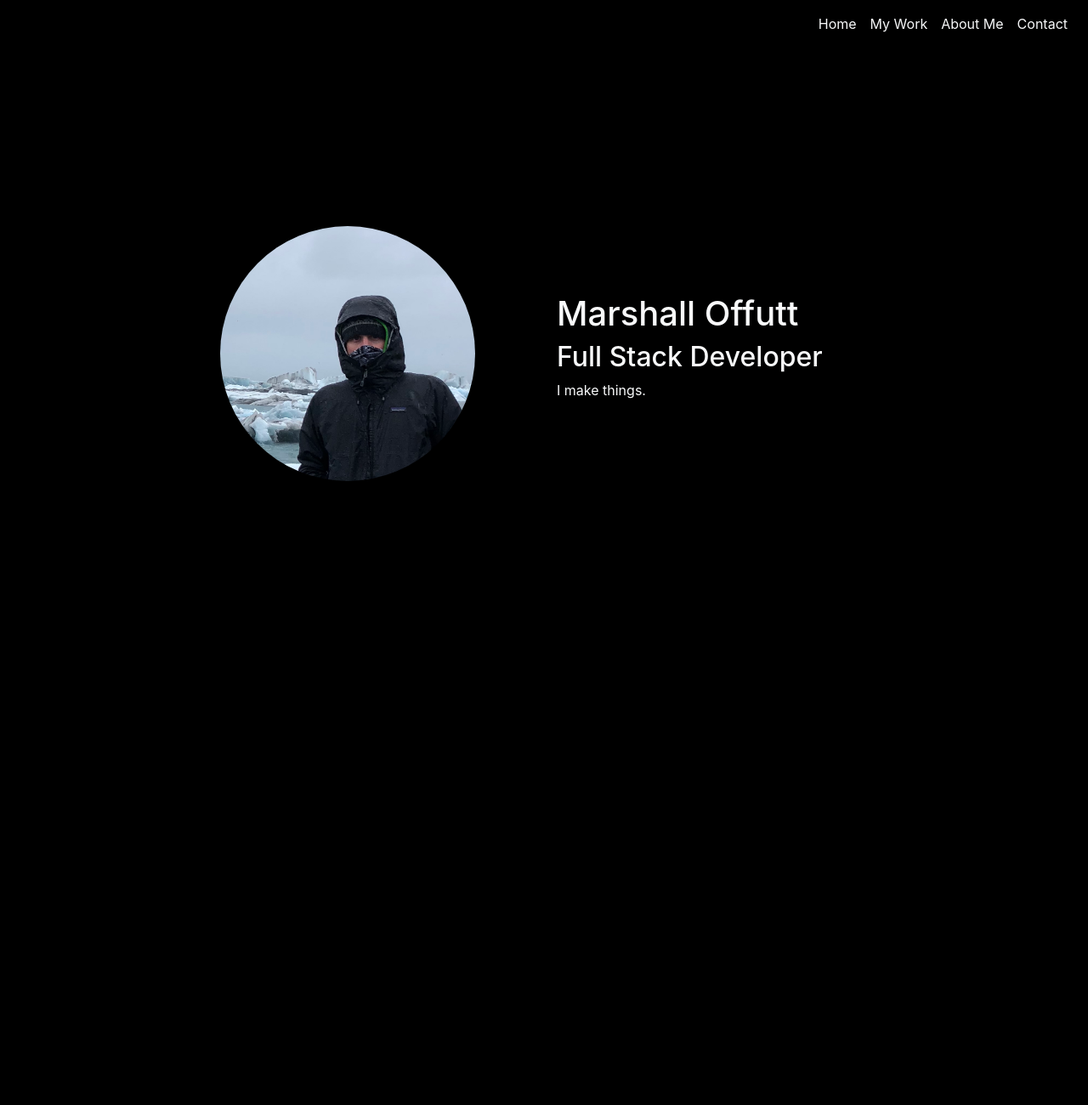
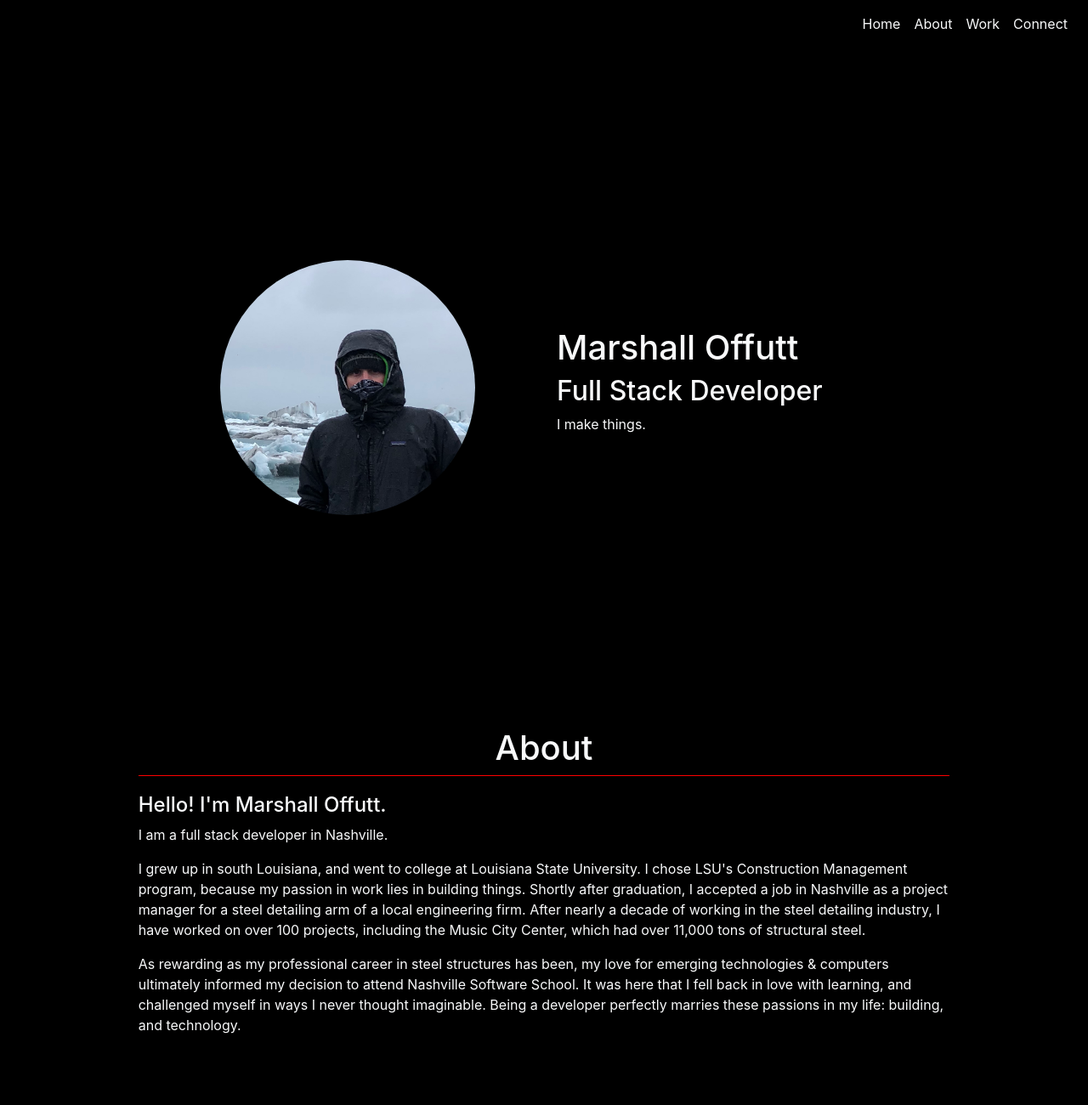
Before and after one commit to moffutt10/personal-bio-site, a website built with webpack: page src/index.html in a window 1280 px wide. Shown: the top 1300 px of the page at 85% size. Built offline with nearby package versions, Linux system fonts and the light colour scheme; no server answers.

Commit message:
Finishes the most basic layout and styling

```diff
--- a/src/components/projects.js
+++ b/src/components/projects.js
@@ -4,6 +4,9 @@ import 'bootstrap';
 
 const writeProjects = (projects) => {
   let newString = '';
+  newString += '<div class="container d-flex justify-content-center header">';
+  newString += '<h1 class="text-light">Recent Works</h1>';
+  newString += '</div>';
   projects.forEach((project) => {
     newString += `
     <div class="container d-flex proj-card">
--- a/src/index.html
+++ b/src/index.html
@@ -17,13 +17,13 @@
           </a>
         </li>
         <li class="nav-item">
-          <a class="nav-link text-light" href="#">My Work</a>
+          <a class="nav-link text-light" href="#">About</a>
         </li>
         <li class="nav-item">
-          <a class="nav-link text-light" href="#">About Me</a>
+          <a class="nav-link text-light" href="#">Work</a>
         </li>
         <li class="nav-item">
-          <a class="nav-link text-light" href="#">Contact</a>
+          <a class="nav-link text-light" href="#">Connect</a>
         </li>
       </ul>
     </div>
@@ -46,26 +46,42 @@
       </div>
     </div>
 
-    <div class="fullPage" id="projectsPage"></div>
-    <div class="fullPage" id="aboutMe"></div>
-    <div class="fullPage" id="Contact"></div>
+    <div class="partPage container" id="aboutMe">
+        <div class="d-flex justify-content-center header">
+            <h1 class="text-light">About</h1>
           </div>
-  <!-- End Primary View -->
+        <h4 class="text-light">Hello! I'm Marshall Offutt.</h4>
+        <p class="text-light">I am a full stack developer in Nashville.</p>
+        <p class="text-light">I grew up in south Louisiana, and went to college at Louisiana State University. I chose LSU's Construction Management program, because my passion in work lies in building things. Shortly after graduation, I accepted a job in Nashville as a project manager for a steel detailing arm of a local engineering firm. After nearly a decade of working in the steel detailing industry, I have worked on over 100 projects, including the Music City Center, which had over 11,000 tons of structural steel.</p>
+        <p class="text-light">As rewarding as my professional career in steel structures has been, my love for emerging technologies & computers ultimately informed my decision to attend Nashville Software School. It was here that I fell back in love with learning, and challenged myself in ways I never thought imaginable. Being a developer perfectly marries these passions in my life: building, and technology.</p>
+      </div>
 
-  <!-- Begin footer -->
-  <footer class="footer text-center" id="footer">
+    <div class="fullPage container" id="projectsPage"></div>
+
+    <div class="mostPage container" id="connect">
+      <div class="d-flex justify-content-center header">
+        <h1 class="text-light">Connect</h1>
+      </div>
+        <h4 class="text-light">You may also find me on the web at any of the following platforms:</h4>
         <div class="container">
             <ul class="list-inline mb-5">
               <li class="list-inline-item">
                 <a title="LinkedIn" href="https://www.linkedin.com/in/marshalloffutt/" class="nav-icon linkedin text-light">LinkedIn</a>
               </li>
               <li class="list-inline-item">
-          <a title="Twitter" href="https://twitter.com/maarrrrrsshall" class="nav-icon twitter text-light">Twitter</a>
+                <a title="Twitter" href="https://twitter.com/marshalloffutt" class="nav-icon twitter text-light">Twitter</a>
               </li>
               <li class="list-inline-item">
                 <a title="GitHub" href="https://github.com/marshalloffutt" class="nav-icon github text-light">GitHub</a>
               </li>
             </ul>
+        <h4 class="text-light">Would you like to see my resume? Here you go.</h4>
+    </div>
+  </div>
+  <!-- End Primary View -->
+
+  <!-- Begin footer -->
+  <footer class="footer text-center" id="footer">
       <p class="text-light small mb-0">Marshall Offutt | 2018</p>
     </div>
   </footer>
--- a/src/index.scss
+++ b/src/index.scss
@@ -2,6 +2,11 @@
 
 body {
   background-color: black;
+}
+
+.header {
+  border-bottom: 1px solid red;
+  margin-bottom: 20px;
 }
 
 .navbar {
@@ -36,7 +41,16 @@ body {
   display: table;
   margin: 0;
   max-width: none;
-  height: 90vh;
+  height: 100vh;
+}
+
+.partPage {
+  width: 100%;
+  padding: 0 7%;
+  display: table;
+  margin: 0;
+  max-width: none;
+  height: 75vh;
 }
 
 .screenshot {
@@ -53,6 +67,11 @@ body {
   flex-direction: row-reverse;
 }
 
+#connect {
+  margin-top: 40px;
+  padding-top: 200px;
+}
+
 #footer {
   background-color: black;
 }
```
Lines whose indentation alone changed are shown as unchanged.
